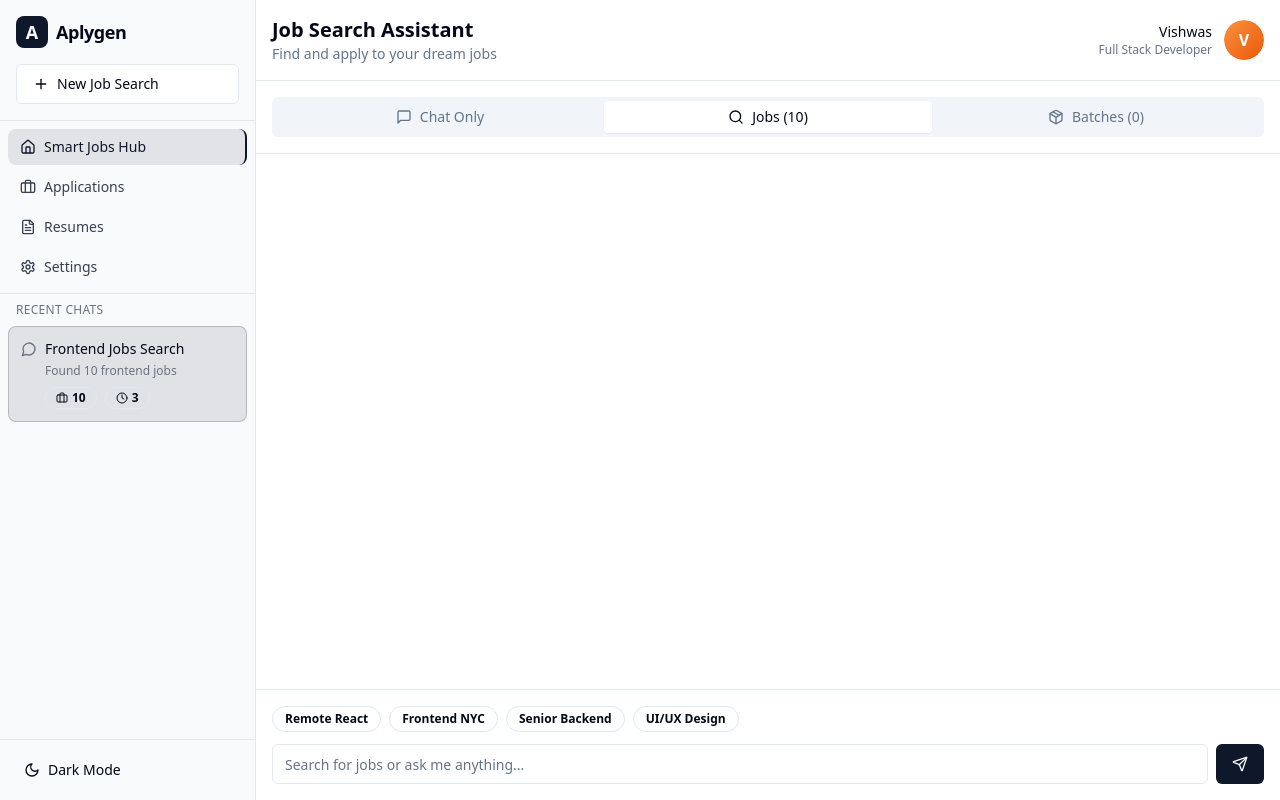
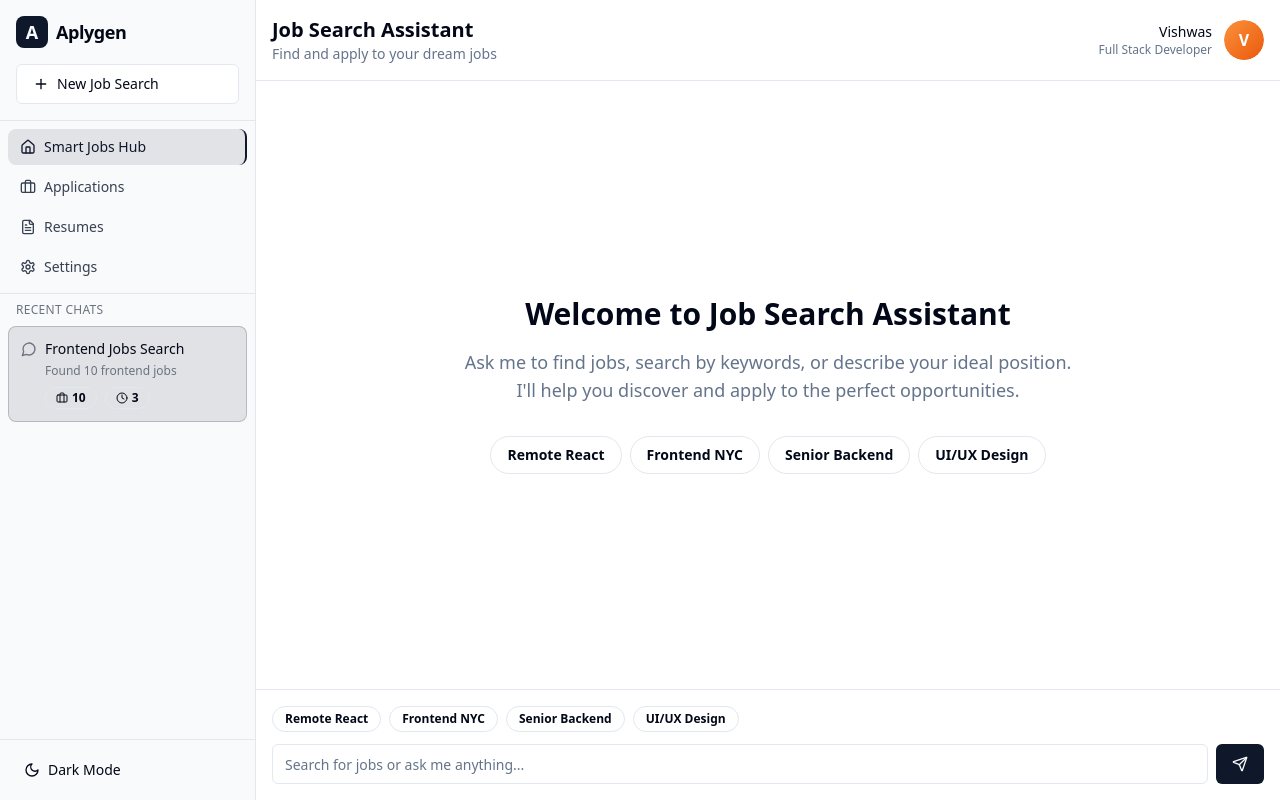
Before and after one commit to aplygen/aplygen-ui, a React (Vite) app: page / in a window 1280 px wide. Built offline with nearby package versions, Linux system fonts and the light colour scheme.

Commit message:
Fix: Chat and list visibility issues
Adjusted chat and list positioning, ensuring chats are visible and new chats start in the middle, with user input moving the view to the bottom.

```diff
--- a/src/components/JobChatInterface.tsx
+++ b/src/components/JobChatInterface.tsx
@@ -66,7 +66,7 @@ export const JobChatInterface: React.FC<JobChatInterfaceProps> = ({
   const [chatInput, setChatInput] = React.useState("");
   const [selectedJobIds, setSelectedJobIds] = React.useState<Set<number>>(new Set());
   const [appliedJobIds, setAppliedJobIds] = React.useState<Set<number>>(new Set());
-  const [activeTab, setActiveTab] = React.useState("jobs");
+  const [activeTab, setActiveTab] = React.useState("chat");
   const [chatSessions, setChatSessions] = React.useState<ChatSession[]>([
     {
       id: "1",
@@ -78,6 +78,7 @@ export const JobChatInterface: React.FC<JobChatInterfaceProps> = ({
     }
   ]);
   const [activeSessionId, setActiveSessionId] = React.useState("1");
+  const [hasStartedChat, setHasStartedChat] = React.useState(false);
   const messagesEndRef = React.useRef<HTMLDivElement>(null);
 
   const scrollToBottom = () => {
@@ -102,6 +103,11 @@ export const JobChatInterface: React.FC<JobChatInterfaceProps> = ({
   const handleChatSend = () => {
     if (!chatInput.trim()) return;
 
+    if (!hasStartedChat) {
+      setHasStartedChat(true);
+      setActiveTab("jobs");
+    }
+
     const userMessage: ChatMessage = {
       id: Date.now().toString(),
       type: 'user',
@@ -125,6 +131,11 @@ export const JobChatInterface: React.FC<JobChatInterfaceProps> = ({
 
   const handleSearch = (searchTerm: string) => {
     setSearch(searchTerm);
+
+    if (!hasStartedChat) {
+      setHasStartedChat(true);
+      setActiveTab("jobs");
+    }
 
     const userMessage: ChatMessage = {
       id: Date.now().toString(),
@@ -183,6 +194,8 @@ export const JobChatInterface: React.FC<JobChatInterfaceProps> = ({
     setActiveSessionId(newSession.id);
     setMessages([]);
     setSelectedJobIds(new Set());
+    setHasStartedChat(false);
+    setActiveTab("chat");
   };
 
   return (
@@ -221,14 +234,37 @@ export const JobChatInterface: React.FC<JobChatInterfaceProps> = ({
 
         {/* Main Content */}
         <div className="flex-1 flex flex-col overflow-hidden">
-          {/* Tabs Component */}
+          {!hasStartedChat ? (
+            /* Initial Welcome Screen */
+            <div className="flex-1 flex items-center justify-center">
+              <div className="text-center max-w-2xl mx-auto p-8">
+                <h2 className="text-3xl font-bold mb-4">Welcome to Job Search Assistant</h2>
+                <p className="text-lg text-muted-foreground mb-8">
+                  Ask me to find jobs, search by keywords, or describe your ideal position. I'll help you discover and apply to the perfect opportunities.
+                </p>
+                <div className="flex flex-wrap gap-2 justify-center">
+                  {SAVED_FILTERS.map((filter) => (
+                    <Badge
+                      key={filter.id}
+                      variant="outline"
+                      className="text-sm cursor-pointer hover:bg-primary/10 transition-colors px-4 py-2"
+                      onClick={() => handleFilterClick(filter)}
+                    >
+                      {filter.name}
+                    </Badge>
+                  ))}
+                </div>
+              </div>
+            </div>
+          ) : (
+            /* Tabs Component */
             <Tabs value={activeTab} onValueChange={setActiveTab} className="flex-1 flex flex-col">
               {/* Tabs Header */}
-            <div className="p-4 border-b bg-white">
+              <div className="px-4 pt-4 border-b bg-white">
                 <TabsList className="grid w-full grid-cols-3">
                   <TabsTrigger value="chat" className="flex items-center gap-2">
                     <MessageSquare className="h-4 w-4" />
-                  Chat Only
+                    Chat
                   </TabsTrigger>
                   <TabsTrigger value="jobs" className="flex items-center gap-2">
                     <Search className="h-4 w-4" />
@@ -243,7 +279,7 @@ export const JobChatInterface: React.FC<JobChatInterfaceProps> = ({
 
               {/* Tab Content */}
               <div className="flex-1 overflow-hidden">
-              {/* Chat Only View */}
+                {/* Chat View */}
                 <TabsContent value="chat" className="h-full flex flex-col m-0 p-4">
                   <div className="flex-1 overflow-y-auto">
                     <div className="space-y-4">
@@ -308,11 +344,13 @@ export const JobChatInterface: React.FC<JobChatInterfaceProps> = ({
                 </TabsContent>
               </div>
             </Tabs>
+          )}
         </div>
 
-        {/* Bottom Chat Input - Fixed at bottom like Lovable */}
+        {/* Bottom Chat Input - Fixed at bottom */}
         <div className="border-t bg-white p-4 space-y-3">
-          {/* Quick Filters */}
+          {/* Quick Filters - Only show if chat hasn't started */}
+          {!hasStartedChat && (
             <div className="flex flex-wrap gap-2">
               {SAVED_FILTERS.map((filter) => (
                 <Badge
@@ -325,8 +363,9 @@ export const JobChatInterface: React.FC<JobChatInterfaceProps> = ({
                 </Badge>
               ))}
             </div>
+          )}
 
-          {/* Apply Button */}
+          {/* Apply Button - Only show if jobs are selected */}
           {selectedJobIds.size > 0 && (
             <Button onClick={handleApplySelected} className="w-full">
               Apply to {selectedJobIds.size} selected job{selectedJobIds.size > 1 ? 's' : ''}
```
Lines whose indentation alone changed are shown as unchanged.
